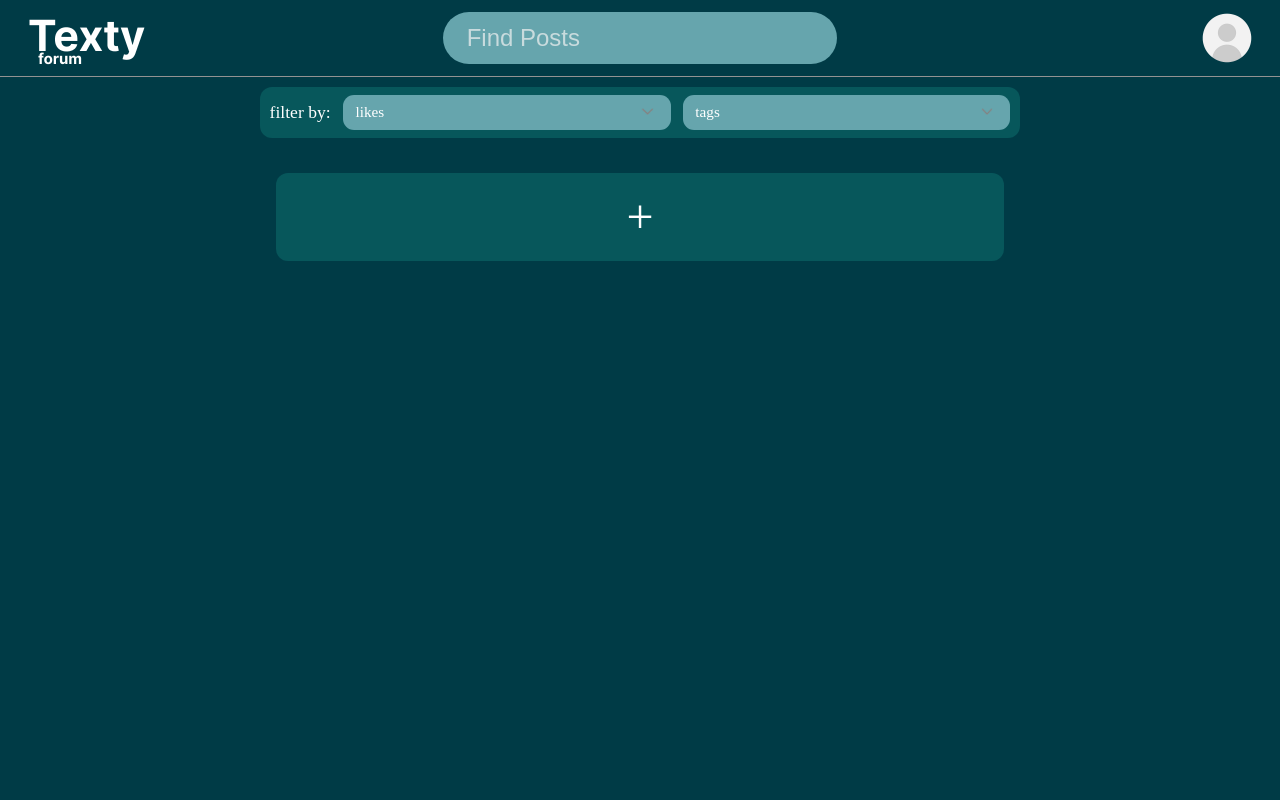
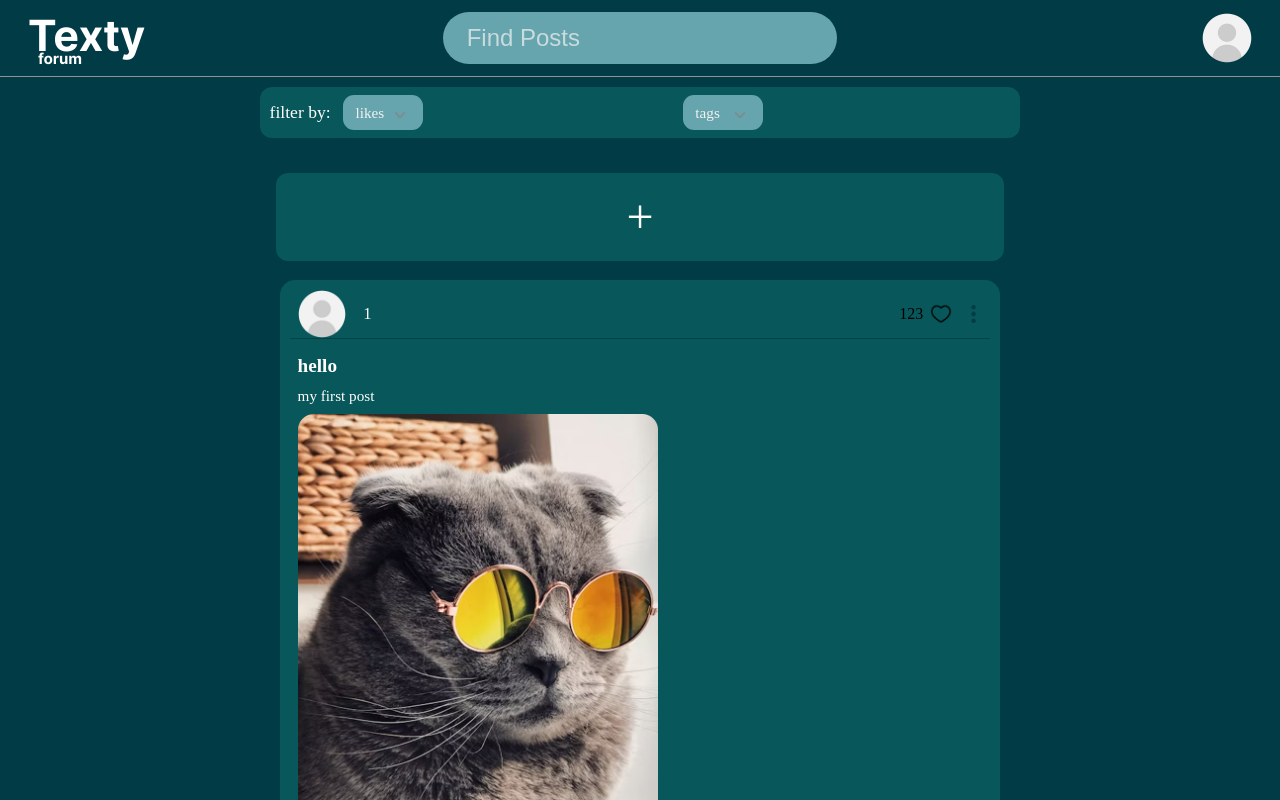
Before and after one commit to DmytroChep/ReactPractic, a React (Create React App) app: page / in a window 1280 px wide. Built offline with nearby package versions, Linux system fonts and the light colour scheme.

Commit message:
created routes

```diff
--- a/package.json
+++ b/package.json
@@ -13,6 +13,7 @@
     "@types/react-dom": "^19.2.3",
     "react": "^19.2.0",
     "react-dom": "^19.2.0",
+    "react-router-dom": "^7.10.1",
     "react-scripts": "5.0.1",
     "typescript": "^4.9.5",
     "web-vitals": "^2.1.4"
--- a/src/App.tsx
+++ b/src/App.tsx
@@ -1,5 +1,18 @@
+import { BrowserRouter, Route, Routes } from "react-router-dom";
+import { Layout } from "./components/Layout/layout";
+import { Home } from "./components/Home/Home/Home";
+import { HomeWithPosts } from "./components/Home-with-posts/Home-with-posts/HomeWithPosts";
+
 export function App(){
-    return (<div>
-        <h1>Hello World!</h1>
-    </div>)
+    return(
+        <BrowserRouter>
+            <Routes>
+                <Route path="/" element= {<Layout />}>
+                    <Route path="/welcome" element={<Home />} />
+                    <Route path="/" element={<HomeWithPosts />} />
+
+                </Route>
+            </Routes>
+        </BrowserRouter>
+    )
 }
--- a/src/components/Home-with-posts/Entry/Entry.tsx
+++ b/src/components/Home-with-posts/Entry/Entry.tsx
@@ -10,9 +10,9 @@ export function Entry(props: {find: string, setFilteredPosts: React.Dispatch<Rea
     useEffect(() => {
         setFilteredPosts(
             posts.filter((post) => {
-                return post.title.includes(inputText)
+                return post.title.includes(inputData)
             }))
-    }, [inputData])
+    }, [inputData, setFilteredPosts])
 
     return (
         <input className = {styles.entry} placeholder={inputText} value={inputData} onChange={(event) => {
--- a/src/components/Home-with-posts/Filter/FIlter.tsx
+++ b/src/components/Home-with-posts/Filter/FIlter.tsx
@@ -1,5 +1,5 @@
 import { useState } from "react"
-import { ITag } from "../Home-types"
+import { ITag, tags } from "../Home-types"
 import styles from "./filter.module.css"
 import arrow from "../../../images/arrow.png"
 
@@ -20,13 +20,29 @@ export function Filter(props: {tags: ITag[]}){
             <p className={styles.filterText}>filter by:</p>
 
             <div className={`${styles.likes} ${isLikesExpanded ? styles.expanded : ''}`} onClick={filterLikesOnClick}>
-                <p>likes</p>
-                <img src={arrow} className={styles.arrowBtn} alt="" />
+                <div className={styles.alwaysShowData}>
+                    <p>likes</p>
+                    <img src={arrow} className={styles.arrowBtn} alt="" />
+                </div>
+                <hr />
+                <input type="text" placeholder="find tag" className={styles.findTagInput} />
+                <div className={styles.TagsDiv}>
+                    {
+                        tags.map((element) => {
+                            return (<div className={styles.tag}>
+                                <input type="checkbox" />
+                                <p className={styles.tagName}>{element.name}</p>
+                            </div>)
+                        })
+                    }
+                </div>
             </div>
 
             <div className={`${styles.tags} ${isTagsExpanded ? styles.expanded : ''}`} onClick={filterTagsOnClick}>
-                <p>tags</p>
-                <img src={arrow} className={styles.arrowBtn} alt="" />
+                <div className={styles.alwaysShowData}>
+                    <p>tags</p>
+                    <img src={arrow} className={styles.arrowBtn} alt="" />
+                </div>
             </div>
         </div>
     )
--- a/src/components/Home-with-posts/Filter/filter.module.css
+++ b/src/components/Home-with-posts/Filter/filter.module.css
@@ -24,16 +24,23 @@
 }
 
 .likes, .tags{
-    width: 100%;
+    width: 5rem;
     height: 2.2rem;
     border-radius: 11px;
     display: flex;
-    align-items: center;
+    flex-direction: column;
+    justify-content: start;
+    background-color: #66A5AD;
+    color: #F2F2F2;
+    padding: 0.60em 0.75rem;
+    cursor: pointer;
+    overflow: hidden;
+    gap: 0.4em;
+}
+
+.alwaysShowData{
+    display: flex;
     justify-content: space-between;
-    background-color: #66A5AD;
-    color: white;
-    padding: 0 0.75rem;
-    cursor: pointer;
 }
 
 .likes p, .tags p {
@@ -46,6 +53,43 @@
     height: 1.4rem;
 }
 
-.expanded{
-    min-height: 6.5rem;
+.likes:hover, .tags:hover{
+    min-height: 10rem;
+    min-width: 15rem;
+    overflow: scroll;
+    overflow-x: hidden;
 }
+
+
+.findTagInput{
+    height: 3em;
+    border: 0;
+    border-radius: 1234px;
+    background-color: #578793;
+    padding-left: 1rem;
+    color: #F2F2F2;
+}
+
+
+.findTagInput::placeholder{
+    color: #F2F2F2;
+}
+
+.TagsDiv{
+    width: 100%;
+    background-color: #578793;
+    display: flex;
+    flex-direction: column;
+    align-items: center;
+    gap: 3px;
+    border-radius: 10px;
+
+}
+
+.tag{
+    display: flex;
+    gap: 1.5px;
+    padding-left: 3px;
+    align-items: center;
+    width: 65px;
+}
--- a/src/components/Home-with-posts/Home-with-posts/HomeWithPosts.tsx
+++ b/src/components/Home-with-posts/Home-with-posts/HomeWithPosts.tsx
@@ -11,7 +11,7 @@ export function HomeWithPosts(){
     return (
         <div className={styles.parentElement}>
             <HomeHeader setFitleredPosts={setfilteredPosts}/>
-            <HomeMain filteredPosts={filteredPosts}/>
+            <HomeMain filteredPosts={filteredPosts} setFitleredPosts={setfilteredPosts}/>
         </div>
     )
 }
--- a/src/components/Home-with-posts/Main/HomeMainPosts.tsx
+++ b/src/components/Home-with-posts/Main/HomeMainPosts.tsx
@@ -5,7 +5,7 @@ import { Posts } from "../Posts/Posts"
 import { useState } from "react"
 
 
-export function HomeMain(props: {filteredPosts: IPost[]}) {
+export function HomeMain(props: {filteredPosts: IPost[], setFitleredPosts: React.Dispatch<React.SetStateAction<IPost[]>>}) {
     const {filteredPosts} = props
     return (<main className={styles.main}>
             <Filter tags={tags}/>
--- /dev/null
+++ b/src/components/Layout/layout.module.css
@@ -0,0 +1,14 @@
+*{
+    box-sizing: border-box;
+    padding: 0;
+    margin: 0;
+}
+
+.parentElement{
+    width: 100vw;
+    height: 100vh;
+    display: grid;
+    grid-template-rows: auto 1fr;
+    background-color: #003B46;
+    overflow: hidden;
+}
--- /dev/null
+++ b/src/components/Layout/layout.tsx
@@ -0,0 +1,14 @@
+import { Outlet } from "react-router-dom";
+import styles from "./layout.module.css";
+import { Main } from "../Home/Main/Main";
+import { Header } from "../Home/Header/Header";
+export function Layout() {
+	return (
+		<div className={styles.parentElement}>
+
+            <Main>
+                <Outlet></Outlet>
+            </Main>
+		</div>
+	);
+}
--- a/src/index.tsx
+++ b/src/index.tsx
@@ -1,11 +1,8 @@
 import {createRoot} from "react-dom/client"
 import { App } from "./App"
-import { Home } from "./components/Home/Home/Home"
-import { HomeWithPosts } from "./components/Home-with-posts/Home-with-posts/HomeWithPosts"
 
 const rootDiv = document.getElementById("root") as HTMLElement
 const root = createRoot(rootDiv)
 
+
 root.render(<App/>)
-root.render(<Home/>)
-root.render(<HomeWithPosts/>)
```
Also changed, not shown: 1 other file (tests, documents, lock files or other folders).
